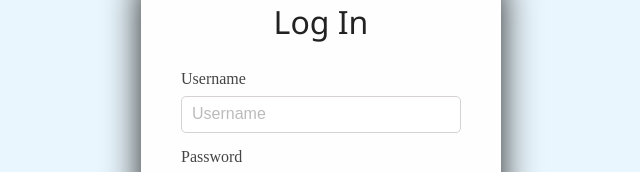
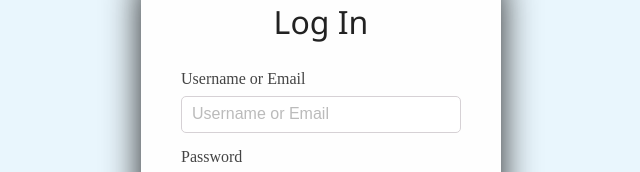
Before and after one commit to crowdWrap/crowd-wrap, a React (Create React App) app in the folder client/: page /login in a window 1280 px wide. Shown: the part 151-323 px from the top of the page, without its empty margins (319-959 px from the left). Built offline with nearby package versions, Linux system fonts and the light colour scheme; no server answers.

Commit message:
have loginfom ask for username or email

```diff
--- a/client/src/pages/loginForm.tsx
+++ b/client/src/pages/loginForm.tsx
@@ -21,8 +21,8 @@ async function fetchData(navigate: any) {
 
 export default function LoginForm() {
   const navigate = useNavigate();
-  const [loginUsername, setLoginUsername] = useState<string>("");
-  //   const [loginEmail, setLoginEmail] = useState<string>("")
+  const [usernameOrEmail, setusernameOrEmail] = useState<string>("");
+  const [loginEmail, setLoginEmail] = useState<string>("");
   const [loginPass, setLoginPassword] = useState<string>("");
 
   useEffect(() => {
@@ -32,8 +32,7 @@ export default function LoginForm() {
   async function handleSubmit(event: React.FormEvent<HTMLFormElement>) {
     event.preventDefault();
     const data = JSON.stringify({
-      username: loginUsername,
-      // email: loginEmail,
+      username: usernameOrEmail,
       password: loginPass,
     });
 
@@ -61,19 +60,15 @@ export default function LoginForm() {
         <h2>Log In</h2>
         <form onSubmit={handleSubmit} noValidate>
           <div className="username">
-            <label htmlFor="username">Username</label>
+            <label htmlFor="username">Username or Email</label>
             <input
               type="text"
               name="username"
-              placeholder="Username"
+              placeholder="Username or Email"
               required
-              onChange={(e) => setLoginUsername(e.target.value)}
+              onChange={(e) => setusernameOrEmail(e.target.value)}
             />
           </div>
-          {/* <div className='email'>
-                     <label htmlFor="email">Email</label>
-                     <input type='email' name='email' placeholder="Email" onChange={e => setLoginEmail(e.target.value)}/>
-                  </div> */}
           <div className="password">
             <label htmlFor="password">Password</label>
             <input
```
